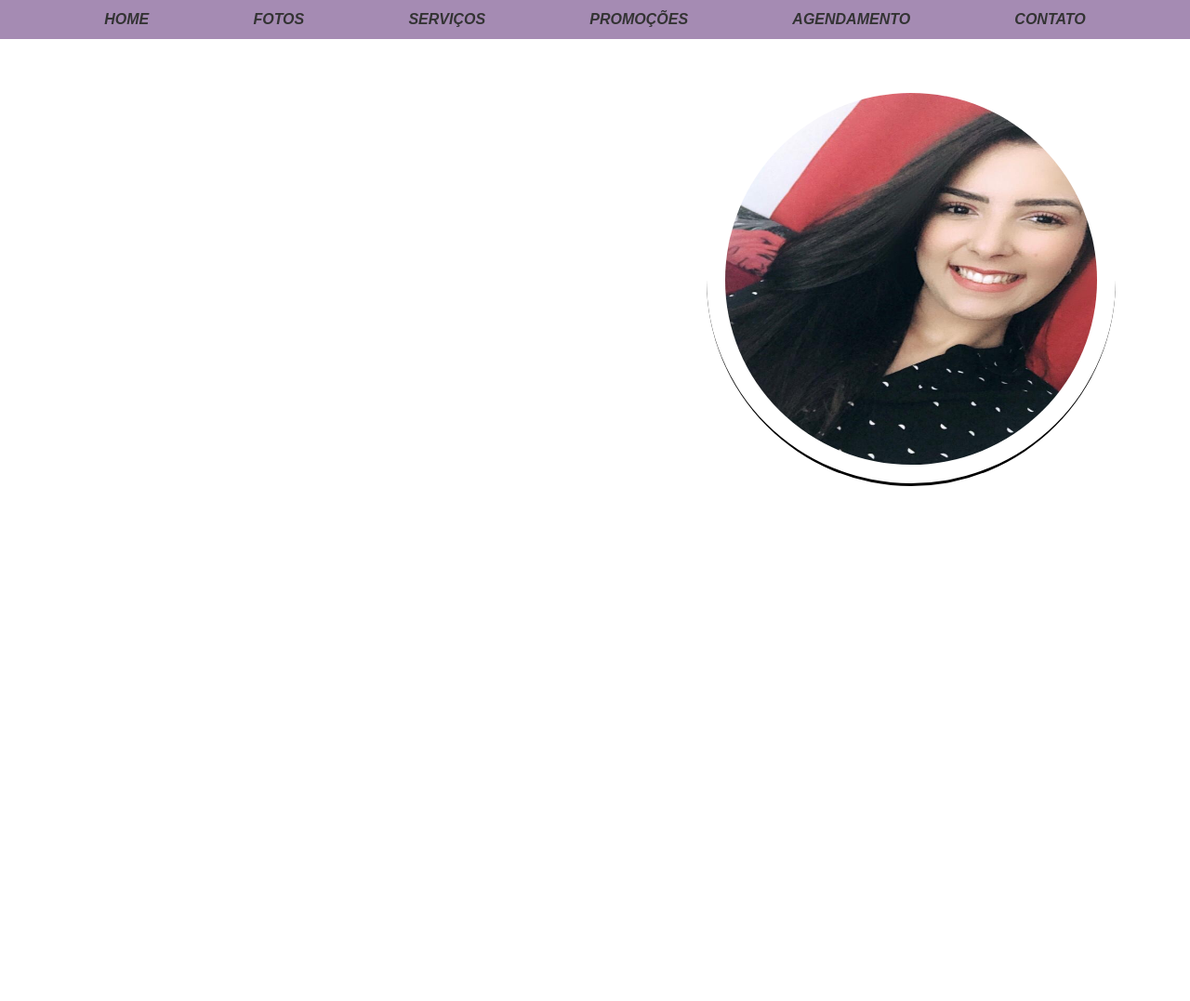
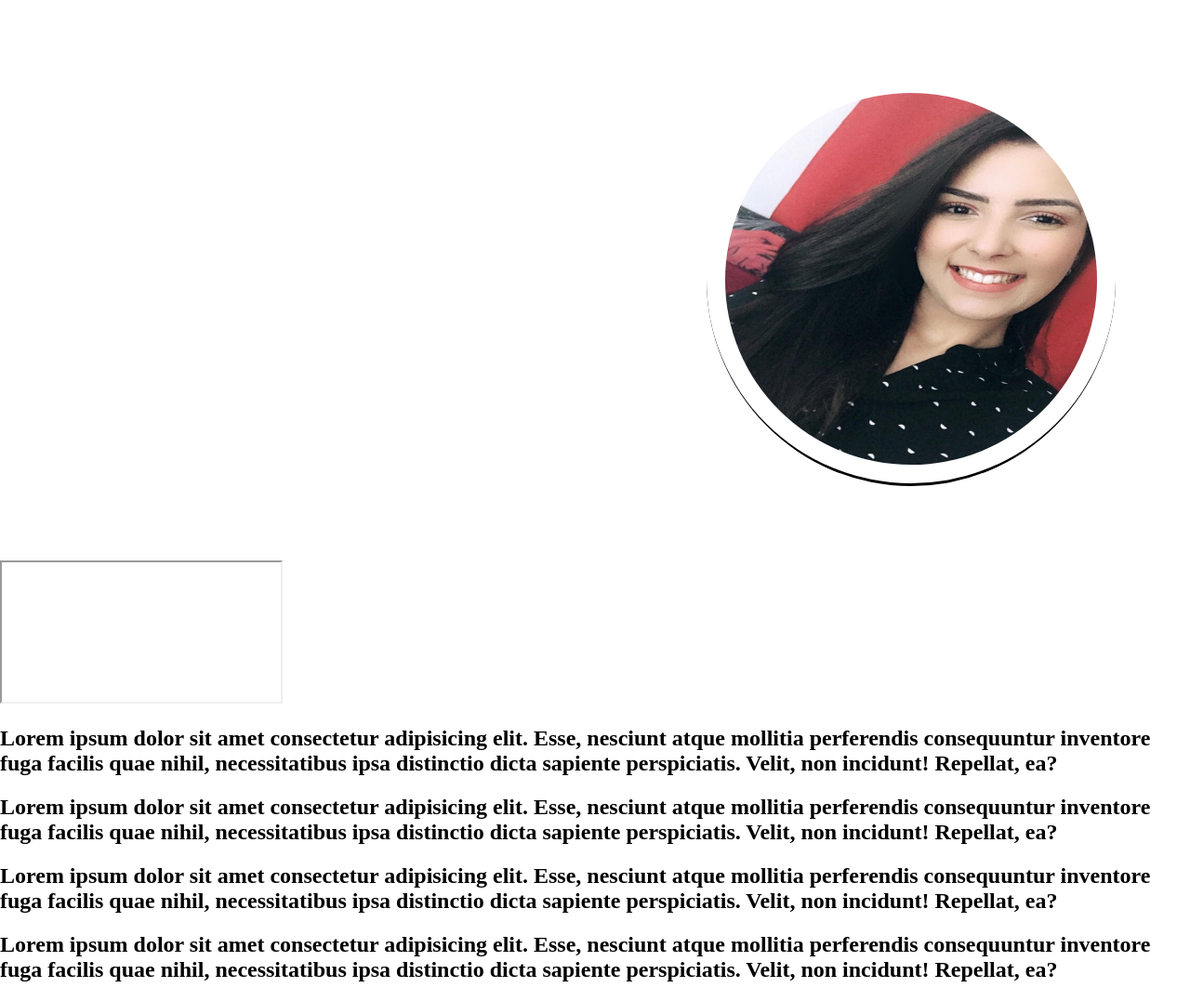
Before and after one commit to wagnerrafa/projetoSiteSalao, a Django app: page / in a window 1280 px wide. Shown: the whole page at 93% size. Before the commit the page ends 523 px from the top, so only its background shows below. Run offline with Django 3.2, Linux system fonts and the light colour scheme.

Commit message:
esconder menu ao descer a tela

```diff
--- a/home/static/home.css
+++ b/home/static/home.css
@@ -31,6 +31,9 @@ body{
     font-style: italic;
     font-weight: bold;
 }
+.menu-off{
+    display: none;
+}
 .pgInicial{
     display: flex;
     justify-content: flex-end;
@@ -46,6 +49,14 @@ body{
 }
 
 @media(max-width:500px){
+    header{
+        background-color: #8f6ea1;
+        position: fixed;
+        width: 100%;
+        left: 0;
+        top: 0;
+        padding: 0 12px;
+    }
     .navbar{
         display: flex;
         flex-direction: column;
@@ -58,14 +69,7 @@ body{
         color: black;
         background-color: #8f6ea1;
     }
-    header{
-        background-color: #8f6ea1;
-        position: absolute;
-        width: 100%;
-        left: 0;
-        top: 0;
-        padding: 0 12px;
-    }
+
     .btn{
        display: flex;
        padding: 4px 8px;
@@ -79,6 +83,7 @@ body{
         -o-transition: 0.5s ease-out;
         transition: 0.5s ease-out;
     }
+
     .pgInicial{
         display: flex;
         justify-content: center;
--- a/home/static/js/script.js
+++ b/home/static/js/script.js
@@ -2,3 +2,11 @@ function abrirMenu(){
     let menu = document.querySelector(".navbar");
     menu.classList.toggle('menu-toogle');
 }
+
+let posAnterior = window.pageYOffset;
+let menu = document.querySelector('.navbar');
+window.onscroll = function () {
+    let posAtual = window.pageYOffset;
+    posAnterior > posAtual ? menu.style.top = "0" : menu.style.top = "-70px";
+    posAnterior = posAtual;
+}
--- a/home/templates/index.html
+++ b/home/templates/index.html
@@ -9,7 +9,7 @@
         <title>Salao</title>
     </head>
     <body>
-        <header>
+        <header class="menu">
             <img class="btn" onclick="abrirMenu()" src="/static/images/open-menu.png" alt="">
             <nav class="navbar">
                 <a href="">HOME</a>
@@ -23,6 +23,23 @@
         <section class="pgInicial">
             <img class="logo" src="../static/images/thay2.jpeg" alt="">
         </section>
+        <iframe id="frame">
+        </iframe>
+
+        <div id="info">
+        </div>
+        <section>
+            <h1>Lorem ipsum dolor sit amet consectetur adipisicing elit. Esse, nesciunt atque mollitia perferendis consequuntur inventore fuga facilis quae nihil, necessitatibus ipsa distinctio dicta sapiente perspiciatis. Velit, non incidunt! Repellat, ea?</h1>
+        </section>
+        <section>
+            <h1>Lorem ipsum dolor sit amet consectetur adipisicing elit. Esse, nesciunt atque mollitia perferendis consequuntur inventore fuga facilis quae nihil, necessitatibus ipsa distinctio dicta sapiente perspiciatis. Velit, non incidunt! Repellat, ea?</h1>
+        </section>
+        <section>
+            <h1>Lorem ipsum dolor sit amet consectetur adipisicing elit. Esse, nesciunt atque mollitia perferendis consequuntur inventore fuga facilis quae nihil, necessitatibus ipsa distinctio dicta sapiente perspiciatis. Velit, non incidunt! Repellat, ea?</h1>
+        </section>
+        <section>
+            <h1>Lorem ipsum dolor sit amet consectetur adipisicing elit. Esse, nesciunt atque mollitia perferendis consequuntur inventore fuga facilis quae nihil, necessitatibus ipsa distinctio dicta sapiente perspiciatis. Velit, non incidunt! Repellat, ea?</h1>
+        </section>
 
     </body>
     </html>
```
